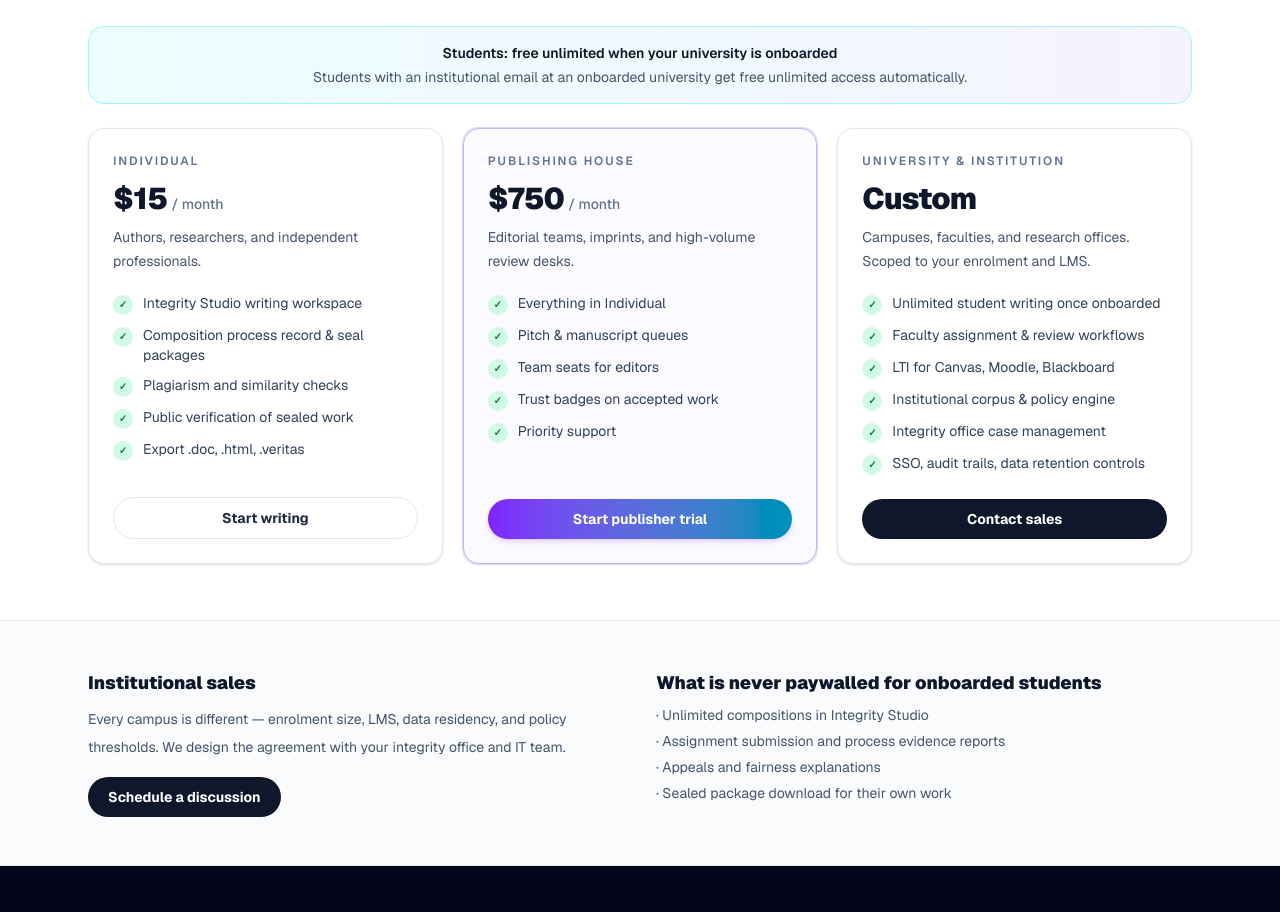
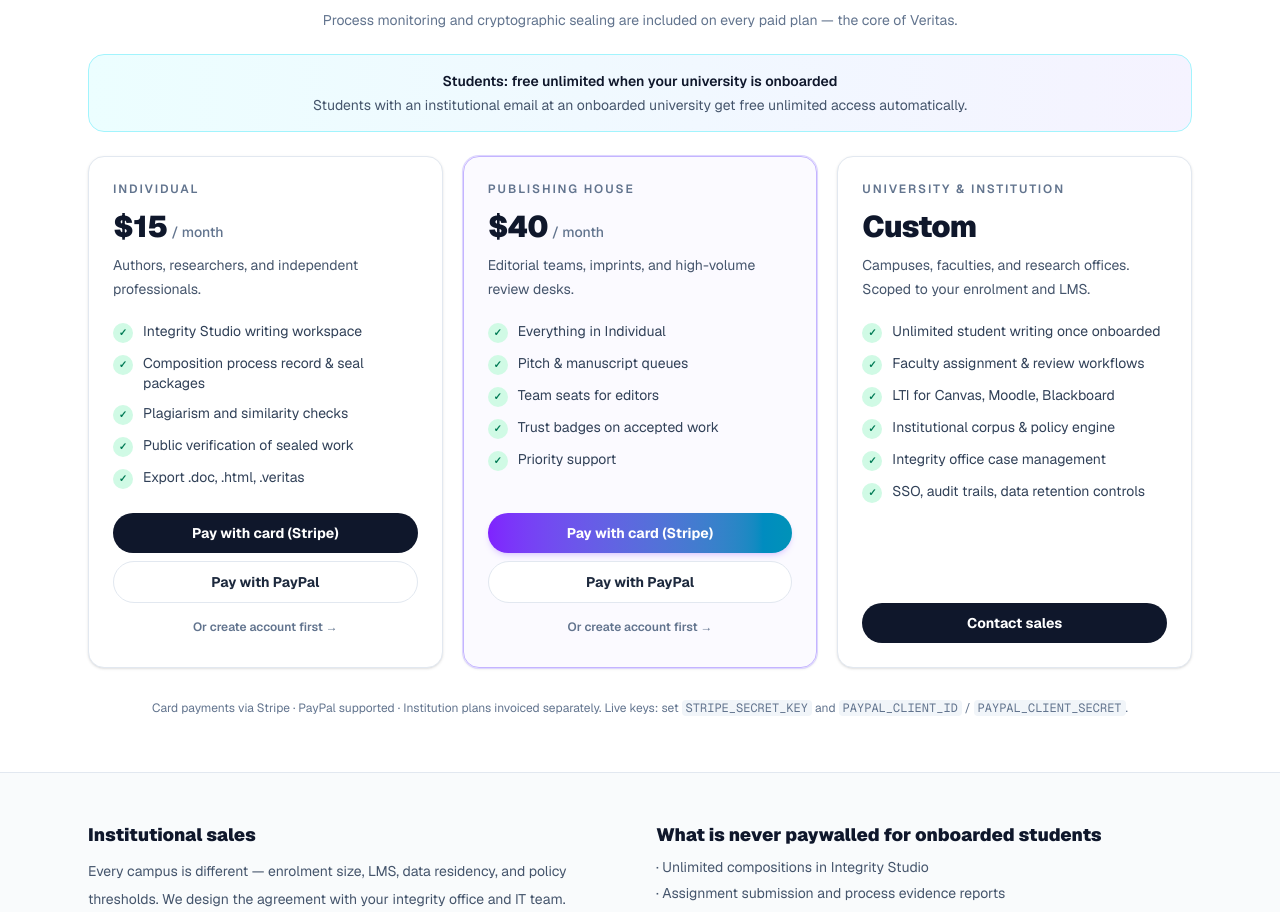
Before and after one commit to heidif24/veritas, a Next.js app: page /pricing in a window 1280 px wide. Shown: the part 262-1174 px from the top of the page. Built offline with nearby package versions, Linux system fonts and the light colour scheme.

Commit message:
Pricing: publisher $40/mo, Stripe card + PayPal checkout buttons

```diff
--- a/app/pricing/page.tsx
+++ b/app/pricing/page.tsx
@@ -1,13 +1,50 @@
 "use client";
 
 import Link from "next/link";
+import { useSearchParams } from "next/navigation";
+import { Suspense, useState } from "react";
 import { useLocale } from "@/app/components/locale-provider";
 
-export default function PricingPage() {
+type PaidPlanId = "individual" | "publisher";
+
+function PricingInner() {
   const { t } = useLocale();
+  const search = useSearchParams();
+  const success = search.get("success");
+  const cancelled = search.get("cancelled");
+  const demo = search.get("demo");
+  const [busy, setBusy] = useState<string | null>(null);
+  const [error, setError] = useState<string | null>(null);
+
+  async function checkout(planId: PaidPlanId, provider: "stripe" | "paypal") {
+    setBusy(`${planId}-${provider}`);
+    setError(null);
+    try {
+      const res = await fetch("/api/payments/checkout", {
+        method: "POST",
+        headers: { "Content-Type": "application/json" },
+        body: JSON.stringify({ planId, provider }),
+      });
+      const data = await res.json();
+      if (!res.ok) {
+        setError(data.error || "Checkout failed");
+        setBusy(null);
+        return;
+      }
+      if (data.url) {
+        window.location.href = data.url;
+        return;
+      }
+      setError("No checkout URL returned");
+    } catch {
+      setError("Network error starting checkout");
+    }
+    setBusy(null);
+  }
 
   const tiers = [
     {
+      id: "individual" as const,
       name: t("pricing.individual"),
       price: "$15",
       period: t("pricing.perMonth"),
@@ -15,31 +52,23 @@ export default function PricingPage() {
       cta: t("pricing.start"),
       href: "/register?plan=individual",
       featured: false,
-      features: [
-        t("pricing.f1"),
-        t("pricing.f2"),
-        t("pricing.f3"),
-        t("pricing.f4"),
-        t("pricing.f5"),
-      ],
+      paid: true as const,
+      features: [t("pricing.f1"), t("pricing.f2"), t("pricing.f3"), t("pricing.f4"), t("pricing.f5")],
     },
     {
+      id: "publisher" as const,
       name: t("pricing.publisher"),
-      price: "$750",
+      price: "$40",
       period: t("pricing.perMonth"),
       blurb: t("pricing.publisher.blurb"),
       cta: t("pricing.publisher.cta"),
       href: "/register?plan=publisher",
       featured: true,
-      features: [
-        t("pricing.pf1"),
-        t("pricing.pf2"),
-        t("pricing.pf3"),
-        t("pricing.pf4"),
-        t("pricing.pf5"),
-      ],
+      paid: true as const,
+      features: [t("pricing.pf1"), t("pricing.pf2"), t("pricing.pf3"), t("pricing.pf4"), t("pricing.pf5")],
     },
     {
+      id: "institution" as const,
       name: t("pricing.institution"),
       price: t("pricing.custom"),
       period: "",
@@ -47,6 +76,7 @@ export default function PricingPage() {
       cta: t("pricing.contact"),
       href: "/onboarding?intent=institution",
       featured: false,
+      paid: false as const,
       features: [
         t("pricing.if1"),
         t("pricing.if2"),
@@ -64,7 +94,29 @@ export default function PricingPage() {
         <p className="text-[10px] font-bold uppercase tracking-[0.2em] text-cyan-700">{t("nav.pricing")}</p>
         <h1 className="mx-auto mt-3 max-w-3xl text-3xl font-black tracking-tight md:text-4xl">{t("pricing.title")}</h1>
         <p className="mx-auto mt-3 max-w-2xl text-base text-slate-600">{t("pricing.subtitle")}</p>
+        <p className="mx-auto mt-2 max-w-2xl text-sm text-slate-500">
+          Process monitoring and cryptographic sealing are included on every paid plan — the core of Veritas.
+        </p>
       </section>
+
+      {(success || cancelled || error) && (
+        <section className="mx-auto max-w-6xl px-6 pb-4">
+          {success ? (
+            <div className="rounded-2xl border border-emerald-200 bg-emerald-50 px-5 py-4 text-sm text-emerald-900">
+              Payment started successfully{demo ? " (demo mode — add Stripe/PayPal keys for live charges)" : ""}.
+              Create or log into your account to use process monitoring and seals.
+            </div>
+          ) : null}
+          {cancelled ? (
+            <div className="rounded-2xl border border-slate-200 bg-slate-50 px-5 py-4 text-sm text-slate-700">
+              Checkout cancelled. You can try again anytime.
+            </div>
+          ) : null}
+          {error ? (
+            <div className="rounded-2xl border border-rose-200 bg-rose-50 px-5 py-4 text-sm text-rose-800">{error}</div>
+          ) : null}
+        </section>
+      )}
 
       <section className="mx-auto max-w-6xl px-6 pb-6">
         <div className="rounded-2xl border border-cyan-200 bg-gradient-to-r from-cyan-50 to-violet-50 px-5 py-4 text-left sm:text-center">
@@ -100,21 +152,54 @@ export default function PricingPage() {
                   </li>
                 ))}
               </ul>
-              <Link
-                href={tier.href}
-                className={`mt-6 inline-flex w-full items-center justify-center rounded-full px-5 py-2.5 text-sm font-bold transition ${
-                  tier.featured
-                    ? "bg-gradient-to-r from-violet-600 to-cyan-600 text-white shadow-md shadow-violet-500/20 hover:opacity-95"
-                    : tier.price === t("pricing.custom")
-                      ? "bg-slate-900 text-white hover:bg-slate-800"
-                      : "border border-slate-200 bg-white text-slate-800 hover:bg-slate-50"
-                }`}
-              >
-                {tier.cta}
-              </Link>
+
+              {tier.paid ? (
+                <div className="mt-6 space-y-2">
+                  <button
+                    type="button"
+                    disabled={busy !== null}
+                    onClick={() => checkout(tier.id, "stripe")}
+                    className={`inline-flex w-full items-center justify-center rounded-full px-5 py-2.5 text-sm font-bold transition disabled:opacity-60 ${
+                      tier.featured
+                        ? "bg-gradient-to-r from-violet-600 to-cyan-600 text-white shadow-md shadow-violet-500/20 hover:opacity-95"
+                        : "bg-slate-900 text-white hover:bg-slate-800"
+                    }`}
+                  >
+                    {busy === `${tier.id}-stripe` ? "Redirecting…" : "Pay with card (Stripe)"}
+                  </button>
+                  <button
+                    type="button"
+                    disabled={busy !== null}
+                    onClick={() => checkout(tier.id, "paypal")}
+                    className="inline-flex w-full items-center justify-center rounded-full border border-slate-200 bg-white px-5 py-2.5 text-sm font-bold text-slate-800 hover:bg-slate-50 disabled:opacity-60"
+                  >
+                    {busy === `${tier.id}-paypal` ? "Redirecting…" : "Pay with PayPal"}
+                  </button>
+                  <Link
+                    href={tier.href}
+                    className="inline-flex w-full items-center justify-center rounded-full px-5 py-2 text-xs font-semibold text-slate-500 hover:text-slate-800"
+                  >
+                    Or create account first →
+                  </Link>
+                </div>
+              ) : (
+                <Link
+                  href={tier.href}
+                  className="mt-6 inline-flex w-full items-center justify-center rounded-full bg-slate-900 px-5 py-2.5 text-sm font-bold text-white hover:bg-slate-800"
+                >
+                  {tier.cta}
+                </Link>
+              )}
             </div>
           ))}
         </div>
+
+        <p className="mt-8 text-center text-xs text-slate-500">
+          Card payments via Stripe · PayPal supported · Institution plans invoiced separately.
+          Live keys: set <code className="rounded bg-slate-100 px-1">STRIPE_SECRET_KEY</code> and{" "}
+          <code className="rounded bg-slate-100 px-1">PAYPAL_CLIENT_ID</code> /{" "}
+          <code className="rounded bg-slate-100 px-1">PAYPAL_CLIENT_SECRET</code>.
+        </p>
       </section>
 
       <section className="border-t border-slate-200 bg-slate-50/80">
@@ -143,3 +228,11 @@ export default function PricingPage() {
     </main>
   );
 }
+
+export default function PricingPage() {
+  return (
+    <Suspense fallback={<main className="min-h-screen bg-white p-12 text-center text-slate-500">Loading pricing…</main>}>
+      <PricingInner />
+    </Suspense>
+  );
+}
```
